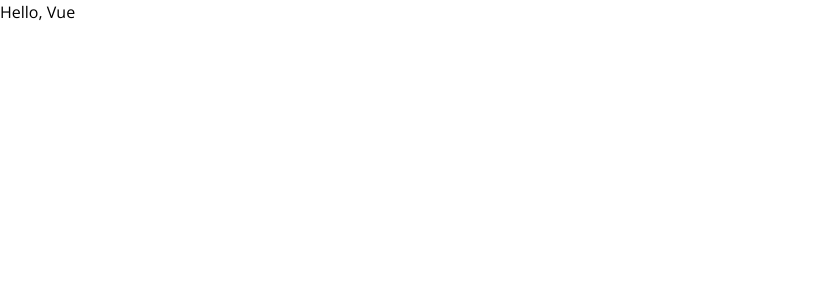
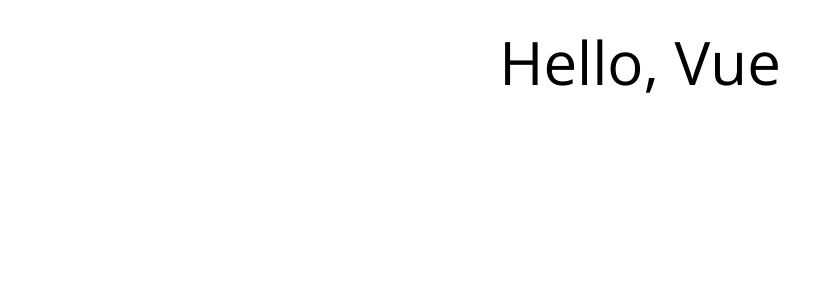
Before and after one commit to OlgaPrikhodko/job-search-2, a Vue app: page / in a window 1280 px wide. Shown: the top 300 px of the page, without its empty margins (0-840 px from the left). Built offline with nearby package versions, Linux system fonts and the light colour scheme.

Commit message:
feat: add tailwind prettier pluggin

```diff
--- a/package.json
+++ b/package.json
@@ -24,6 +24,7 @@
     "jsdom": "^21.1.0",
     "postcss": "^8.4.23",
     "prettier": "^2.8.4",
+    "prettier-plugin-tailwindcss": "^0.2.7",
     "tailwindcss": "^3.3.1",
     "vite": "^4.1.4",
     "vitest": "^0.29.1"
--- a/src/App.vue
+++ b/src/App.vue
@@ -1,3 +1,3 @@
 <template>
-  <h1>Hello, Vue</h1>
+  <h1 class="mt-8 text-center text-6xl">Hello, Vue</h1>
 </template>
```
Also changed, not shown: 1 other file (tests, documents, lock files or other folders).
